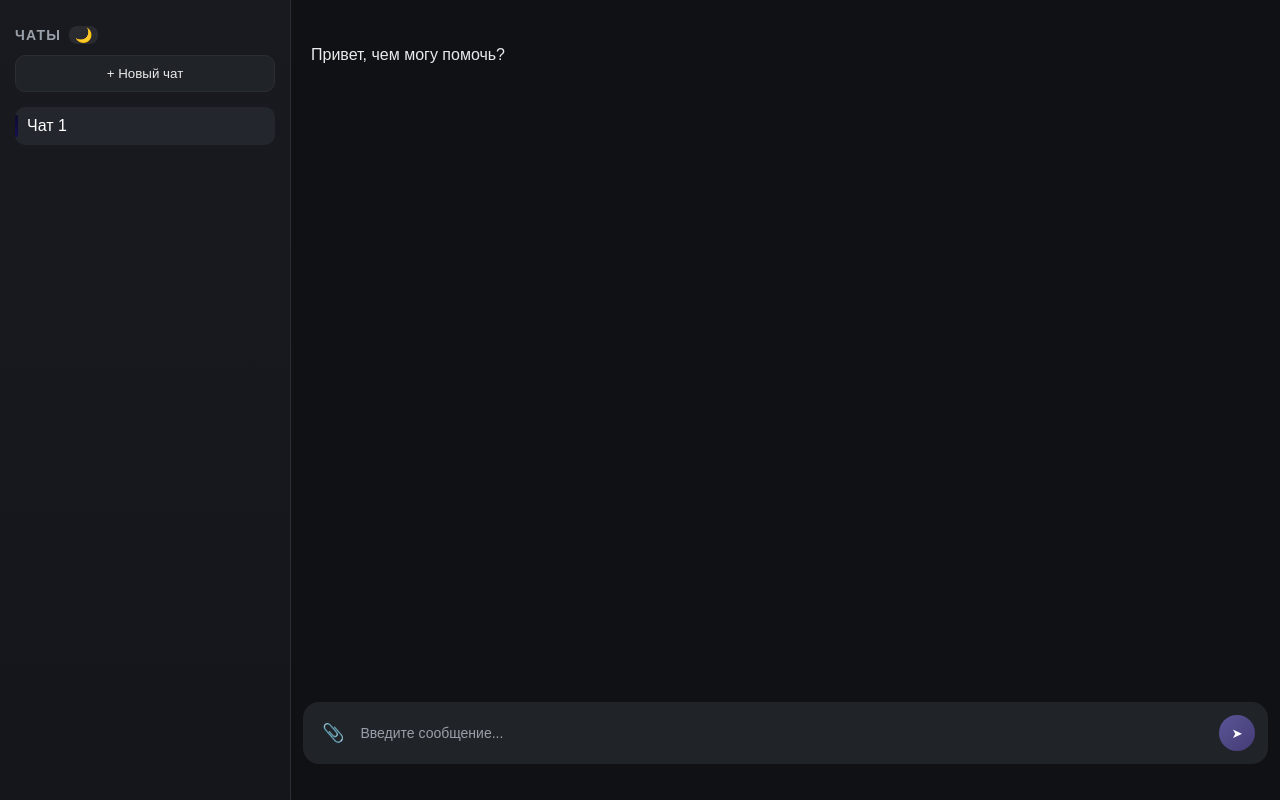
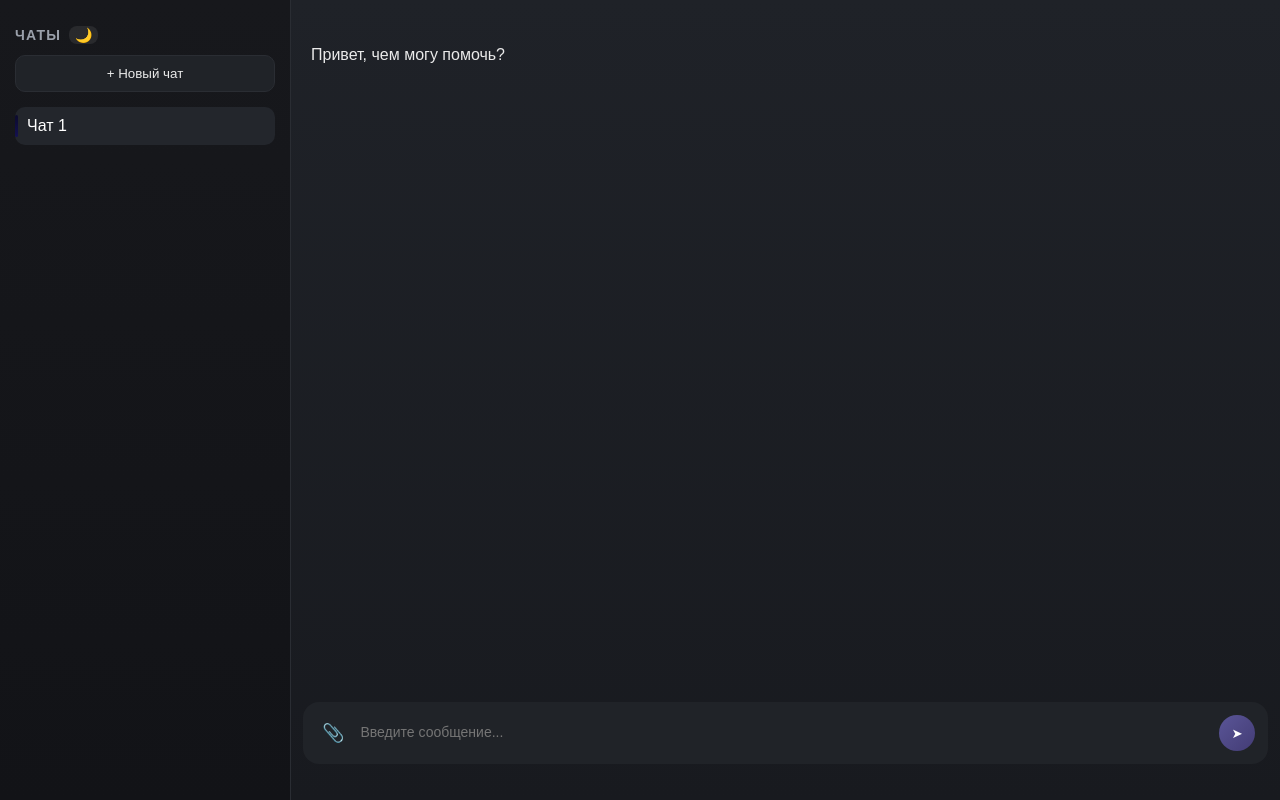
Before and after one commit to QweeeTleX/Chatbot, a React (Vite) app: page / in a window 1280 px wide. Built offline with nearby package versions, Linux system fonts and the light colour scheme.

Commit message:
changing the color scheme of the dark theme

```diff
--- a/src/components/Input.jsx
+++ b/src/components/Input.jsx
@@ -57,11 +57,17 @@ return (
         📎
       </button>
 
-      <input
+      <textarea
         value={text}
         onChange={(e) => setText(e.target.value)}
         placeholder="Введите сообщение..."
-        onKeyDown={(e) => e.key === "Enter" && handleSend()}
+        rows={1}
+        onKeyDown={(e) => {
+          if (e.key === "Enter" && !e.shiftKey) {
+            e.preventDefault();
+            handleSend();
+          }
+        }}
       />
 
       <button onClick={handleSend} className="send-btn">
--- a/src/components/Message.jsx
+++ b/src/components/Message.jsx
@@ -1,4 +1,5 @@
 import "../styles/message.css";
+
 
 export default function Message({ sender, type, content }) {
   return (
--- a/src/styles/Input.css
+++ b/src/styles/Input.css
@@ -63,7 +63,7 @@
 
 .input-row {
   display: flex;
-  align-items: center; /* 📎 и placeholder на одной линии */
+  align-items: center;
   gap: 8px;
 }
 
@@ -74,6 +74,21 @@
   outline: none;
 
   font-size: 14px;
+}
+
+.input-row textarea {
+  flex: 1;
+  background: transparent;
+  border: none;
+  outline: none;
+
+  font-size: 14px;
+  line-height: 1.4;
+  font-family: inherit;
+
+
+  resize: none;
+  overflow: hidden;
 }
 
 .attach-btn {
@@ -118,6 +133,10 @@
   color: #fff;
 }
 
+.app.dark .input-row textarea {
+  color: #fff;
+}
+
 .app.dark .input-row input::placeholder {
   color: #9aa0aa;
 }
@@ -131,6 +150,10 @@
   color: #111;
 }
 
+.app.light .input-row textarea {
+  color: #111;
+}
+
 .app.light .input-row input::placeholder {
   color: #888;
 }
--- a/src/styles/app.css
+++ b/src/styles/app.css
@@ -2,20 +2,11 @@
 	display: flex;
 	height: 100vh;
 
-
-
-
 	font-family: Arial, "Helvetica Neue", Helvetica, sans-serif;
-	/*
-	max-width: 1200px;
-	max-height: auto;
-	box-shadow: 0 20px 60px rgba(0, 0, 0, 0.5);
-	border-radius: 16px;
- */
 }
 
 .app.dark {
-	background: #0f1115;
+	background: linear-gradient(180deg, #1f2228, #181a1f);
 }
 
 .app.light {
--- a/src/styles/message.css
+++ b/src/styles/message.css
@@ -4,6 +4,7 @@
 	border-radius: 12px;
 	line-height: 1.4;
 	word-wrap: break-word;
+	white-space: pre-wrap;
 }
 
 .messages {
@@ -15,8 +16,7 @@
 .message.user.text {
 	align-self: flex-end;
 
-	background: transparent;
-	border-radius: 999px;
+	border-radius: 18px;
 
 	padding: 8px 14px;
 	font-size: 14px;
--- a/src/styles/sidebar.css
+++ b/src/styles/sidebar.css
@@ -73,9 +73,6 @@
 	transform: scale(1.1);
 }
 
-
-
-
 .chat-actions {
 	display: flex;
 
@@ -121,7 +118,7 @@
 }
 
 .app.dark .sidebar {
-	background: linear-gradient(180deg, #181a1f, #14161b);
+	background: linear-gradient(180deg, #17181c, #121317);
 	border-right: 1px solid #2a2d33;
 	color: #eaeaea;
 }
```
Also changed, not shown: src/styles/chat.css (+0 -11 lines).
